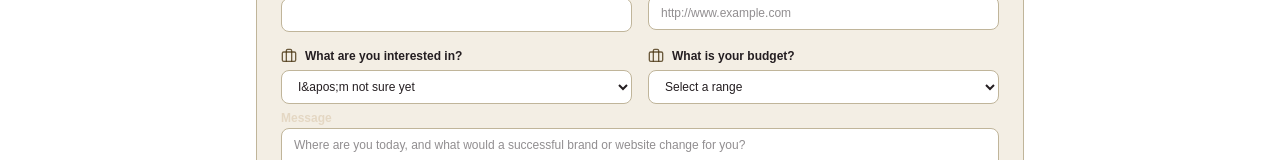
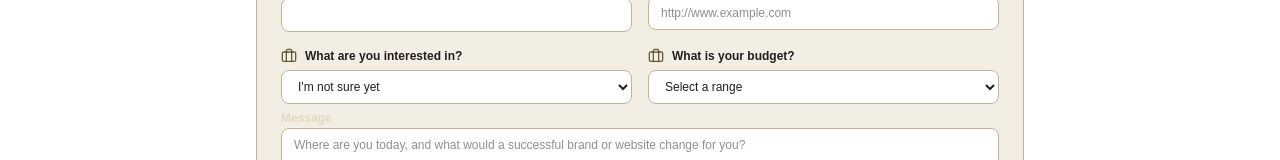
Before and after one commit to jordan2juice/halo-forge-studio, a Next.js app: page /contact in a window 1280 px wide. Shown: the part 480-640 px from the top of the page. Built offline with nearby package versions, Linux system fonts and the light colour scheme.

Commit message:
`Update SERVICE_OPTIONS array with corrected label formatting`

```diff
--- a/app/components/contact/ContactForm.tsx
+++ b/app/components/contact/ContactForm.tsx
@@ -22,7 +22,7 @@ const SERVICE_OPTIONS = [
     value: "complete-brand-website",
     label: "Package · Complete Brand + Website",
   },
-  { value: "not-sure", label: "I&apos;m not sure yet" },
+  { value: "not-sure", label: "I'm not sure yet" },
 ];
 
 const BUDGET_OPTIONS = [
```
